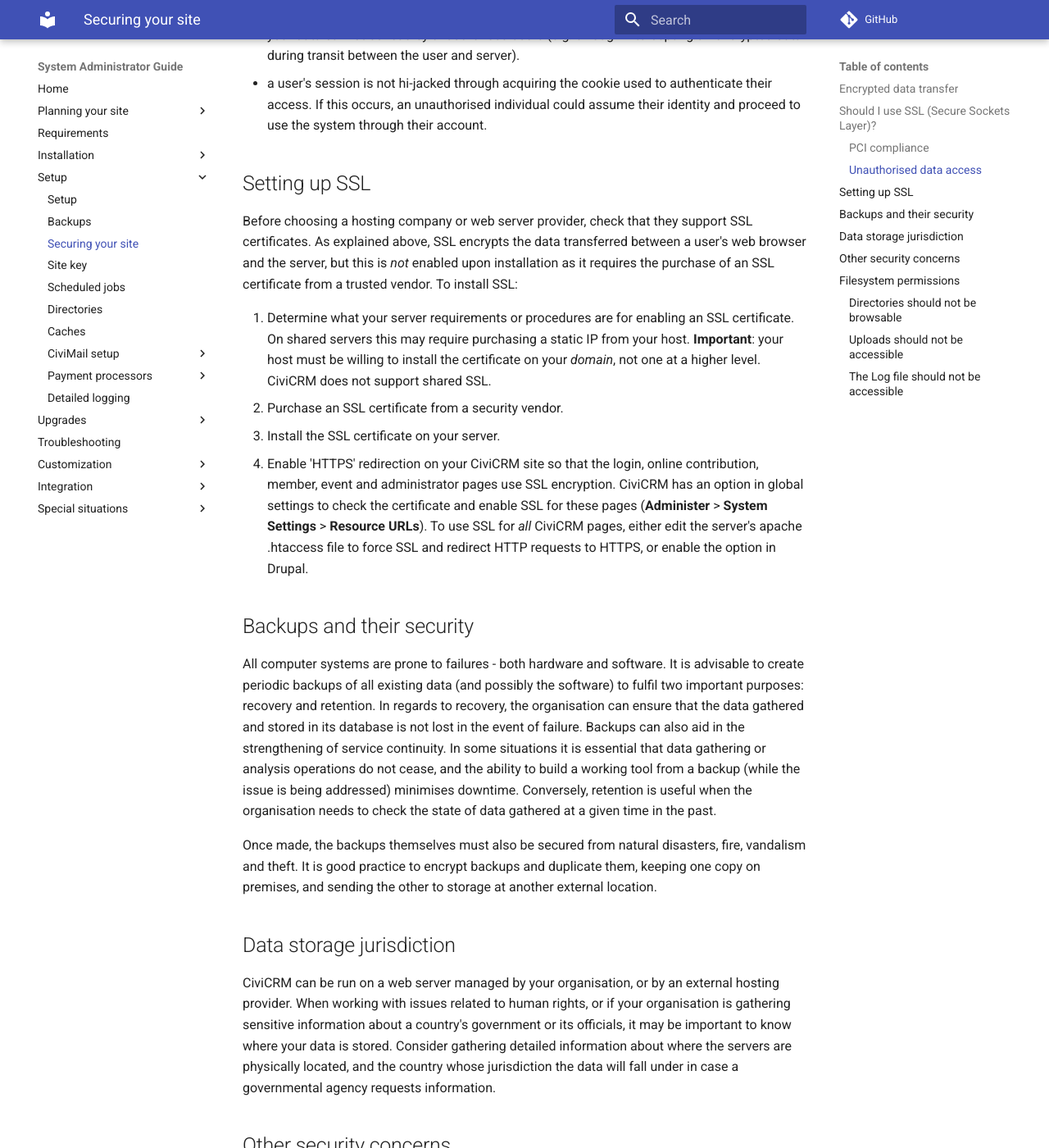
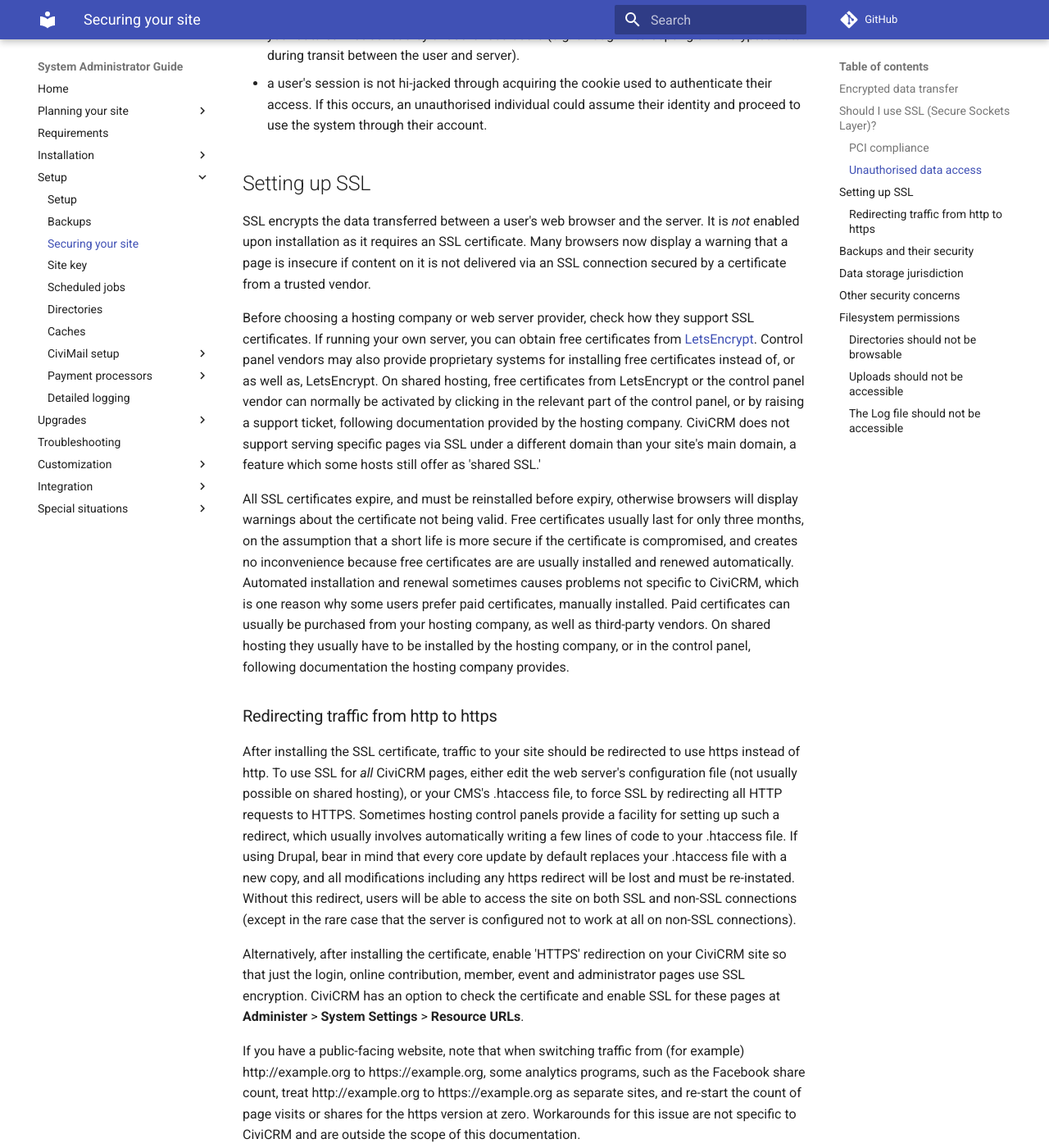
Before and after one commit to civicrm/civicrm-sysadmin-guide, an MkDocs documentation site: the page built from docs/setup/security.md, in a window 1280 px wide and 1400 px high, scrolled down 1550 px. Shown: the whole window at 82% size. Built offline with MkDocs 1.6.1 and Material for MkDocs 9.7.7, drawn with Linux system fonts in a browser that asks for light colours; comment, search, counter and statistics services are not loaded; old or Windows-style settings are respelled for this version of MkDocs.

Commit message:
Update coverage of SSL certificates
This PR is a response to issues #27 and #39

```diff
--- a/docs/setup/security.md
+++ b/docs/setup/security.md
@@ -78,27 +78,19 @@ if you wish to ensure:
 
 ## Setting up SSL
 
-Before choosing a hosting company or web server provider, check that
-they support SSL certificates. As explained above, SSL encrypts the data
-transferred between a user's web browser and the server, but this is
-*not* enabled upon installation as it requires the purchase of an SSL
-certificate from a trusted vendor. To install SSL:
+SSL encrypts the data transferred between a user's web browser and the server. It is *not* enabled upon installation as it requires an SSL certificate. Many browsers now display a warning that a page is insecure if content on it is not delivered via an SSL connection secured by a certificate from a trusted vendor.
 
-1.  Determine what your server requirements or procedures are for
-    enabling an SSL certificate. On shared servers this may require
-    purchasing a static IP from your host. **Important**: your host must
-    be willing to install the certificate on your *domain*, not one at a
-    higher level. CiviCRM does not support shared SSL.
-2.  Purchase an SSL certificate from a security vendor.
-3.  Install the SSL certificate on your server.
-4.  Enable 'HTTPS' redirection on your CiviCRM site so that the login,
-    online contribution, member, event and administrator pages use SSL
-    encryption. CiviCRM has an option in global settings to check the
-    certificate and enable SSL for these pages (**Administer** >
-    **System Settings** > **Resource URLs**). To use SSL for *all*
-    CiviCRM pages, either edit the server's apache .htaccess file to
-    force SSL and redirect HTTP requests to HTTPS, or enable the option
-    in Drupal.
+Before choosing a hosting company or web server provider, check how they support SSL certificates. If running your own server, you can obtain free certificates from [LetsEncrypt](https://letsencrypt.org/). Control panel vendors may also provide proprietary systems for installing free certificates instead of, or as well as, LetsEncrypt. On shared hosting, free certificates from LetsEncrypt or the control panel vendor can normally be activated by clicking in the relevant part of the control panel, or by raising a support ticket, following documentation provided by the hosting company. CiviCRM does not support serving specific pages via SSL under a different domain than your site's main domain, a feature which some hosts still offer as 'shared SSL.'
+
+All SSL certificates expire, and must be reinstalled before expiry, otherwise browsers will display warnings about the certificate not being valid. Free certificates usually last for only three months, on the assumption that a short life is more secure if the certificate is compromised, and creates no inconvenience because free certificates are are usually installed and renewed automatically. Automated installation and renewal sometimes causes problems not specific to CiviCRM, which is one reason why some users prefer paid certificates, manually installed. Paid certificates can usually be purchased from your hosting company, as well as third-party vendors. On shared hosting they usually have to be installed by the hosting company, or in the control panel, following documentation the hosting company provides.
+
+### Redirecting traffic from http to https
+
+After installing the SSL certificate, traffic to your site should be redirected to use https instead of http. To use SSL for *all* CiviCRM pages, either edit the web server's configuration file (not usually possible on shared hosting), or your CMS's .htaccess file, to force SSL by redirecting all HTTP requests to HTTPS. Sometimes hosting control panels provide a facility for setting up such a redirect, which usually involves automatically writing a few lines of code to your .htaccess file. If using Drupal, bear in mind that every core update by default replaces your .htaccess file with a new copy, and all modifications including any https redirect will be lost and must be re-instated. Without this redirect, users will be able to access the site on both SSL and non-SSL connections (except in the rare case that the server is configured not to work at all on non-SSL connections).
+
+Alternatively, after installing the certificate, enable 'HTTPS' redirection on your CiviCRM site so that just the login, online contribution, member, event and administrator pages use SSL encryption. CiviCRM has an option to check the certificate and enable SSL for these pages at **Administer** > **System Settings** > **Resource URLs**.
+
+If you have a public-facing website, note that when switching traffic from (for example) http://example.org to https://example.org, some analytics programs, such as the Facebook share count, treat http://example.org to https://example.org as separate sites, and re-start the count of page visits or shares for the https version at zero. Workarounds for this issue are not specific to CiviCRM and are outside the scope of this documentation.
 
 ## Backups and their security
 
```
